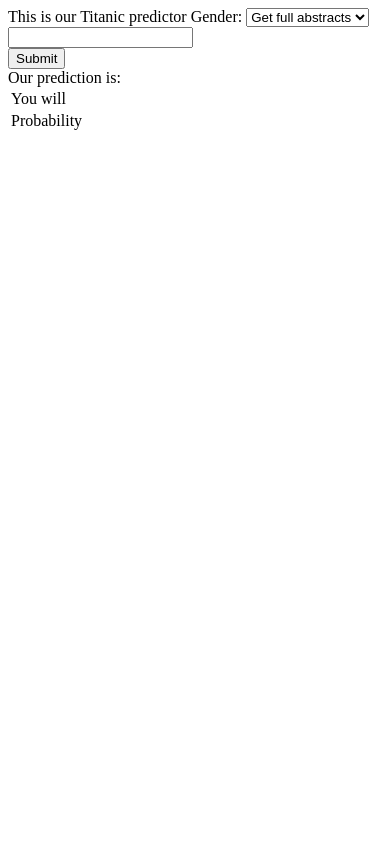
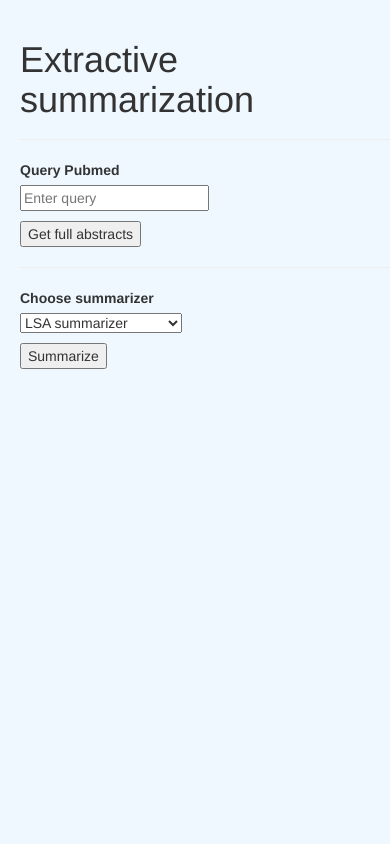
Before and after one commit to jl56923/Extractive-summarization-of-Pubmed, a Flask app: page / in a window 390 px wide. Run offline with Flask 2, Linux system fonts and the light colour scheme; some libraries are stand-ins or nearby versions.

Commit message:
working version of flask app

```diff
--- a/flask_app/app.py
+++ b/flask_app/app.py
@@ -1,15 +1,25 @@
 from flask import Flask, abort, render_template, jsonify, request
-from api import make_summarization
+from api import make_abstracts, make_summaries
 
 app = Flask('SummarizerApp')
 
-@app.route('/summarize', methods=['POST'])
-def do_summarization():
+@app.route('/get_abstracts', methods=['POST'])
+def do_abstracts():
     if not request.json:
         abort(400)
     data = request.json
 
-    response = make_summarization(data)
+    response = make_abstracts(data)
+
+    return jsonify(response)
+
+@app.route('/get_summaries', methods=['POST'])
+def do_summaries():
+    if not request.json:
+        abort(400)
+    data = request.json
+
+    response = make_summaries(data)
 
     return jsonify(response)
 
--- /dev/null
+++ b/flask_app/static/css/style.css
@@ -0,0 +1,26 @@
+.button {
+  margin: 10px;
+}
+
+.sidenav {
+  background-color: aliceblue;
+  height: 100%;
+  left: 0;
+  overflow-x: hidden;
+  padding-top: 20px;
+  padding-left: 20px;
+  position: fixed;
+  top: 0;
+  width: 400px;
+  z-index: 1;
+}
+
+#pubmed_query {
+  display: block;
+  margin-bottom: 10px;
+}
+
+#summarizer_type {
+  display: block;
+  margin-bottom: 10px;
+}
--- a/flask_app/templates/index.html
+++ b/flask_app/templates/index.html
@@ -1,62 +1,93 @@
-<html>
+<!DOCTYPE html>
+
+<html lang="en">
+<head>
+  <meta charset="utf-8">
+  <meta name="viewport" content="width=device-width, initial-scale=1">
+  <link rel="stylesheet" href="https://maxcdn.bootstrapcdn.com/bootstrap/3.3.7/css/bootstrap.min.css">
+  <script src="https://ajax.googleapis.com/ajax/libs/jquery/3.3.1/jquery.min.js"></script>
+  <script src="https://maxcdn.bootstrapcdn.com/bootstrap/3.3.7/js/bootstrap.min.js"></script>
+  <link rel="stylesheet" href="{{ url_for('static', filename='css/style.css') }}">
+
+</head>
 
 <body>
-This is our Titanic predictor
 
-Gender:
-  <select id="summarizer_type">
-    <option value="full_abstracts">Get full abstracts</option>
-    <option value="lsa_summarizer">LSA summarizer</option>
-  </select>
-  <br />
+  <div class="container-fluid">
+    <div class="col-sm-4">
+      <div class="sidenav">
 
-  <input type="text" name="pubmed_query" id="pubmed_query" />
+        <h1 class="test">Extractive summarization</h1>
+
+        <hr />
+        <label for="pubmed_query">Query Pubmed</label>
+        <input type="text" name="pubmed_query" id="pubmed_query" placeholder="Enter query"/>
 
         <div>
-    <button id="submit">Submit</button>
-  </div>
-  Our prediction is:
-  <table>
-    <tr><td>You will</td><td id="hard_predict"></td></tr>
-    <tr><td>Probability</td><td id="soft_predict"></td></tr>
-  </table>
-
-  <div id="pmid_list">
+          <button id="submit">Get full abstracts</button>
         </div>
 
+        <hr />
+
+        <label for="summarizer_type">Choose summarizer</label>
+        <select id="summarizer_type">
+          <option value="lsa">LSA summarizer</option>
+          <option value="lexrank">Lex Rank summarizer</option>
+          <option value="textrank">Text Rank summarizer</option>
+          <option value="luhn">Luhn summarizer</option>
+        </select>
+
+        <div>
+          <button id="summarize">Summarize</button>
+        </div>
+
+      </div>
+    </div>
+
+    <div class="col-sm-8">
+      <div id="abstract_list">
+      </div>
+    </div>
+
+  </div>
 </body>
+
+
 <script src="http://ajax.googleapis.com/ajax/libs/jquery/1.11.1/jquery.min.js"></script>
 <script>
 
-  $('#submit').click( () => { get_pubmed_query_summarizer_type(); } );
+$('#submit').click( () => { get_pubmed_query(); } );
 
-  function get_pubmed_query_summarizer_type(){
-    let pubmed_query_summarizer_type = {
-      'pubmed_query': $('#pubmed_query').val(),
-      'summarizer_type': $('#summarizer_type').val()
+function get_pubmed_query(){
+  let features = {
+    'pubmed_query': $('#pubmed_query').val()
   }
 
-    let pubmed_query = $('#pubmed_query').val();
-
-    console.log(pubmed_query_summarizer_type);
-    // console.log(pubmed_query);
+  // Let's empty the abstract_list in preparation of the next query.
+  $('#abstract_list').empty();
 
   $.ajax({
     type: "POST",
     contentType: "application/json; charset=utf-8",
-      url: "/summarize",  // Replace with URL of POST handler
+    url: "/get_abstracts",  // Replace with URL of POST handler
     dataType: "json",
     async: true,
-      data: JSON.stringify(pubmed_query_summarizer_type),
+    data: JSON.stringify(features),
     success: (result) => {
-        // $('#hard_predict').html(result['prediction']);
-        // $('#soft_predict').html(result['prob_survived']);
+
+      let i = 0;
 
       for (const [key, value] of Object.entries(result)) {
-          console.log(key);
-          const div2 = "<p>abc</p>";
-          const new_div = $("<div></div>").text(key);
-          $('#pmid_list').append(new_div);
+
+        const title_div = $("<h3></h3>").text(value['title']);
+        $('#abstract_list').append(title_div);
+
+        const abstract_div = $("<div class='abstract'></div>").text(value['abstract_text']);
+        $('#abstract_list').append(abstract_div);
+        abstract_div.attr('id', 'abstract'+i);
+        i++;
+
+        $('#abstract_list').append("<hr />")
       }
     },
     error: (result) => {
@@ -66,6 +97,72 @@ Gender:
 
 }
 
+$('#summarize').click( () => { get_summaries(); } );
+
+function get_summaries() {
+
+  let abstractArray = [];
+
+  $('.abstract').each(function(){
+    abstractArray.push($(this).text());
+  });
+
+  let features = {
+    'summarizer_type': $('#summarizer_type').val(),
+    'list_of_abstracts': abstractArray
+  }
+
+  console.log(features)
+
+  $('.summary_title').remove();
+  $('.summary').remove();
+
+  $.ajax({
+    type: "POST",
+    contentType: "application/json; charset=utf-8",
+    url: "/get_summaries",  // Replace with URL of POST handler
+    dataType: "json",
+    async: true,
+    data: JSON.stringify(features),
+    success: (result) => {
+      console.log("hello! the get_summaries function worked!");
+      console.log(result);
+
+      $('.summary_title').remove();
+      $('.summary').remove();
+
+      for (var i = 0; i < result.length; i++) {
+        const summary_div = $("<div class='summary' style='color:blue;'></div>").text(result[i]);
+        // $('#abstract'+i).after(summary_div);
+        $(summary_div).insertAfter('#abstract'+i);
+
+        const summarizer_div = $("<h4 class='summary_title' style='color:blue;'></h4>").text($('#summarizer_type option:selected').text());
+        // $('#abstract'+i).after(summarizer_div);
+        $(summarizer_div).insertAfter('#abstract'+i);
+
+
+        // console.log(result[i])
+      }
+
+      // for (const [key, value] of Object.entries(result)) {
+      //   // console.log(key);
+      //   // console.log(value);
+      //   //
+      //   // const title_div = $("<h3></h3>").text(value['title']);
+      //   // $('#abstract_list').append(title_div);
+      //   //
+      //   // const abstract_div = $("<div></div>").text(value['abstract_text']);
+      //   // $('#abstract_list').append(abstract_div);
+      //   //
+      //   // $('#abstract_list').append("<hr />")
+      // }
+    },
+    error: (result) => {
+      alert('Unable to submit query.');
+    }
+  })
+}
+
 </script>
 
 </html>
```
Also changed, not shown: flask_app/api.py (+12 -15 lines), flask_app/summarize.py (added, +40 -0 lines), notebooks/medline_citations.txt (added, +38 -0 lines), notebooks/figures/af_lbd_true_clusters.png (added), notebooks/figures/af_lbd_tsne3.png, notebooks/figures/ag_clusters.png (added), notebooks/figures/dbscan_clusters.png (added), notebooks/figures/kmeans_clusters.png (added), notebooks/figures/pubmed_citations_per_year.png (added), 3 other files. Lines whose indentation alone changed are shown as unchanged.
